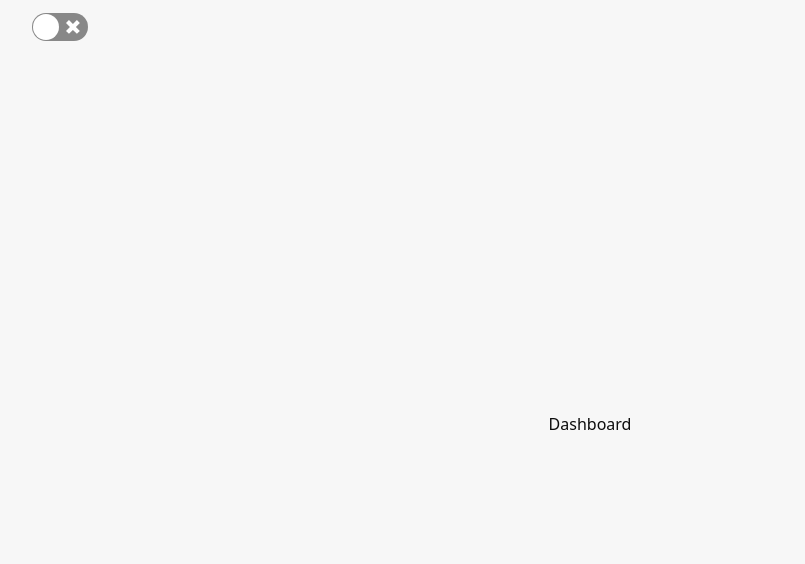
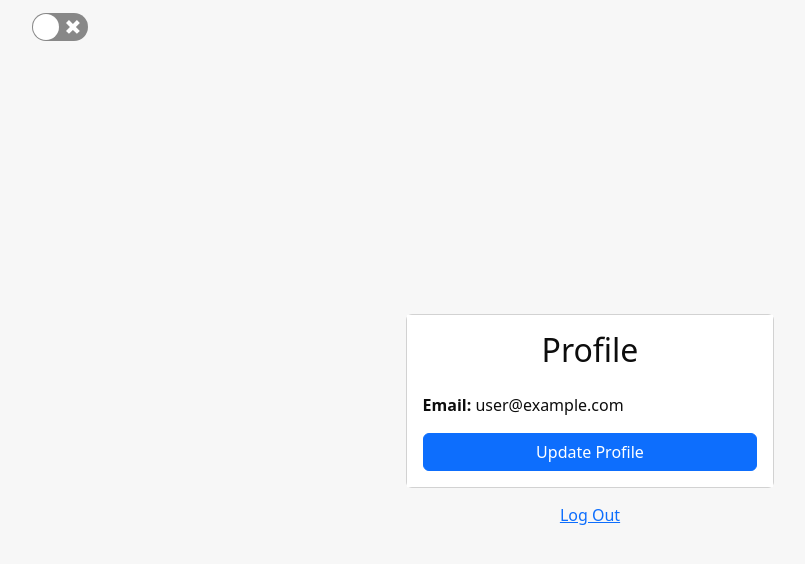
Before and after one commit to ashirk94/produce-shop, a React (Create React App) app: page / in a window 1280 px wide. Shown: the top 564 px of the page, without its empty margins (50-855 px from the left). Built offline with nearby package versions, Linux system fonts and the light colour scheme; no server answers; sample sign-in values are in the browser's storage.

Commit message:
login and logout

```diff
--- a/src/components/App.js
+++ b/src/components/App.js
@@ -7,13 +7,16 @@ import { Routes, Route } from 'react-router-dom'
 import Dashboard from './Dashboard'
 import Login from './Login'
 import Signup from './Signup'
+import PrivateRoute from './PrivateRoute'
 
 function App() {
 	return (
 		<AuthProvider>
 			<Layout>
 				<Routes>
-					<Route exact path='/' element={<Dashboard />} />
+					<Route element={<PrivateRoute />}>
+						<Route path='/' element={<Dashboard />} />
+					</Route>
 					<Route path='/signup' element={<Signup />} />
 					<Route path='/login' element={<Login />} />
 				</Routes>
--- a/src/components/Dashboard.js
+++ b/src/components/Dashboard.js
@@ -1,7 +1,40 @@
-import React from 'react'
+import React, { useState, useContext } from 'react'
+import { Card, Button, Alert } from 'react-bootstrap'
+import { useAuth } from '../contexts/AuthContext'
+import { Link, useNavigate } from 'react-router-dom'
+import ThemeContext from '../contexts/ThemeContext'
 
 export default function Dashboard() {
+    const [error, setError] = useState('')
+    const { currentUser, logout } = useAuth()
+    const navigate = useNavigate()
+    const {theme} = useContext(ThemeContext)
+
+    async function handleLogout() {
+        setError('')
+
+        try {
+            await logout()
+            navigate('/login')
+        }
+        catch (e) {
+            console.error(e)
+            setError('Failed to log out')
+        }
+    }
   return (
-    <div>Dashboard</div>
+    <div>
+        <Card>
+            <Card.Body id={theme} className="signup-card">
+            <h2 className="text-center mb-4">Profile</h2>
+            {error && <Alert variant="danger">{error}</Alert>}
+            <strong>Email: </strong> {currentUser && currentUser.email}
+            <Link to='/update-profile' className='btn btn-primary w-100 mt-3'>Update Profile</Link>
+            </Card.Body>
+        </Card>
+        <div className="w-100 text-center mt-2">
+            <Button variant="link" onClick={handleLogout}>Log Out</Button>
+        </div>
+    </div>
   )
 }
--- a/src/components/Login.js
+++ b/src/components/Login.js
@@ -1,16 +1,23 @@
-import React, {useRef, useContext, useState} from 'react'
+import React, {useRef, useContext, useState, useEffect} from 'react'
 import { Card, Form, Button, Alert } from 'react-bootstrap'
 import ThemeContext from '../contexts/ThemeContext'
 import { useAuth } from '../contexts/AuthContext'
-import { Link } from 'react-router-dom'
+import { Link, useNavigate } from 'react-router-dom'
 
 export default function Login() {
     const emailRef = useRef()
     const passwordRef = useRef()
     const {theme} = useContext(ThemeContext)
-    const {currentUser, signup} = useAuth()
+    const {currentUser, login} = useAuth()
     const [error, setError] = useState('')
     const [loading, setLoading] = useState(false)
+    const navigate = useNavigate()
+
+    useEffect(() => {
+        if(currentUser) {
+            navigate('/')
+        }
+    }, [currentUser, navigate])
 
     async function handleSubmit(e) {
         e.preventDefault()
@@ -18,9 +25,10 @@ export default function Login() {
         try {
             setError('')
             setLoading(true)
-            await signup(emailRef.current.value, passwordRef.current.value)
+            await login(emailRef.current.value, passwordRef.current.value)
+            navigate('/')
         } catch {
-            setError('Failed to create an account')
+            setError('Failed to sign in')
         }
         setLoading(false)
 
@@ -31,7 +39,7 @@ export default function Login() {
         <Card>
             <Card.Body id={theme} className="signup-card">
                 <h2 className="text-center mb-4">Log In</h2>
-                {currentUser && currentUser.email}
+                {/* {currentUser && 'Current User: ' + currentUser.email} */}
                 {error && <Alert variant="danger">{error}</Alert>}
                 <Form onSubmit={handleSubmit}>
                     <Form.Group id="email">
--- /dev/null
+++ b/src/components/PrivateRoute.js
@@ -0,0 +1,20 @@
+import React, {useEffect} from 'react'
+import { Outlet, useNavigate } from 'react-router-dom'
+import { useAuth } from '../contexts/AuthContext'
+
+export default function PrivateRoute({ component: Component, ...rest}) {
+    const { currentUser } = useAuth()
+    const navigate = useNavigate()
+
+    useEffect(() => {
+        if(!currentUser) {
+            navigate('/login', {replace: true})
+        }
+    }, [navigate, currentUser])
+
+    return (
+        <>
+            <Outlet />
+        </>
+    )
+}
--- a/src/components/Signup.js
+++ b/src/components/Signup.js
@@ -9,7 +9,7 @@ export default function Signup() {
     const passwordRef = useRef()
     const passwordConfirmRef = useRef()
     const {theme} = useContext(ThemeContext)
-    const {currentUser, signup} = useAuth()
+    const {signup} = useAuth()
     const [error, setError] = useState('')
     const [loading, setLoading] = useState(false)
 
@@ -36,7 +36,7 @@ export default function Signup() {
         <Card>
             <Card.Body id={theme} className="signup-card">
                 <h2 className="text-center mb-4">Sign Up</h2>
-                {currentUser && currentUser.email}
+                {/* {currentUser && 'Current User: ' + currentUser.email} */}
                 {error && <Alert variant="danger">{error}</Alert>}
                 <Form onSubmit={handleSubmit}>
                     <Form.Group id="email">
--- a/src/contexts/AuthContext.js
+++ b/src/contexts/AuthContext.js
@@ -1,6 +1,6 @@
 import React, { useContext, useEffect, useState } from 'react'
 import { auth } from '../firebase'
-import { createUserWithEmailAndPassword } from 'firebase/auth'
+import { createUserWithEmailAndPassword, signInWithEmailAndPassword, signOut } from 'firebase/auth'
 
 const AuthContext = React.createContext()
 
@@ -23,6 +23,29 @@ export function useAuth() {
     return
 }
 
+function login(email, password) {
+    signInWithEmailAndPassword(auth, email, password)
+    .then((userCredential) => {
+      // Signed in
+      //const user = userCredential.user;
+      console.log('User logged in successfully')
+    })
+    .catch((error) => {
+      const errorCode = error.code;
+      const errorMessage = error.message;
+      console.log(errorMessage, errorCode)
+    })
+return
+}
+
+function logout() {
+    signOut(auth).then(() => {
+        console.log('User logged out successfully')
+      }).catch((error) => {
+        console.log(error)
+      })
+}
+
 export function AuthProvider({ children }) {
 	const [currentUser, setCurrentUser] = useState()
     const [loading, setLoading] = useState(true)
@@ -37,7 +60,9 @@ export function AuthProvider({ children }) {
 
 	const value = {
 		currentUser,
-        signup
+        signup,
+        login,
+        logout
 	}
 
 	return (
```
